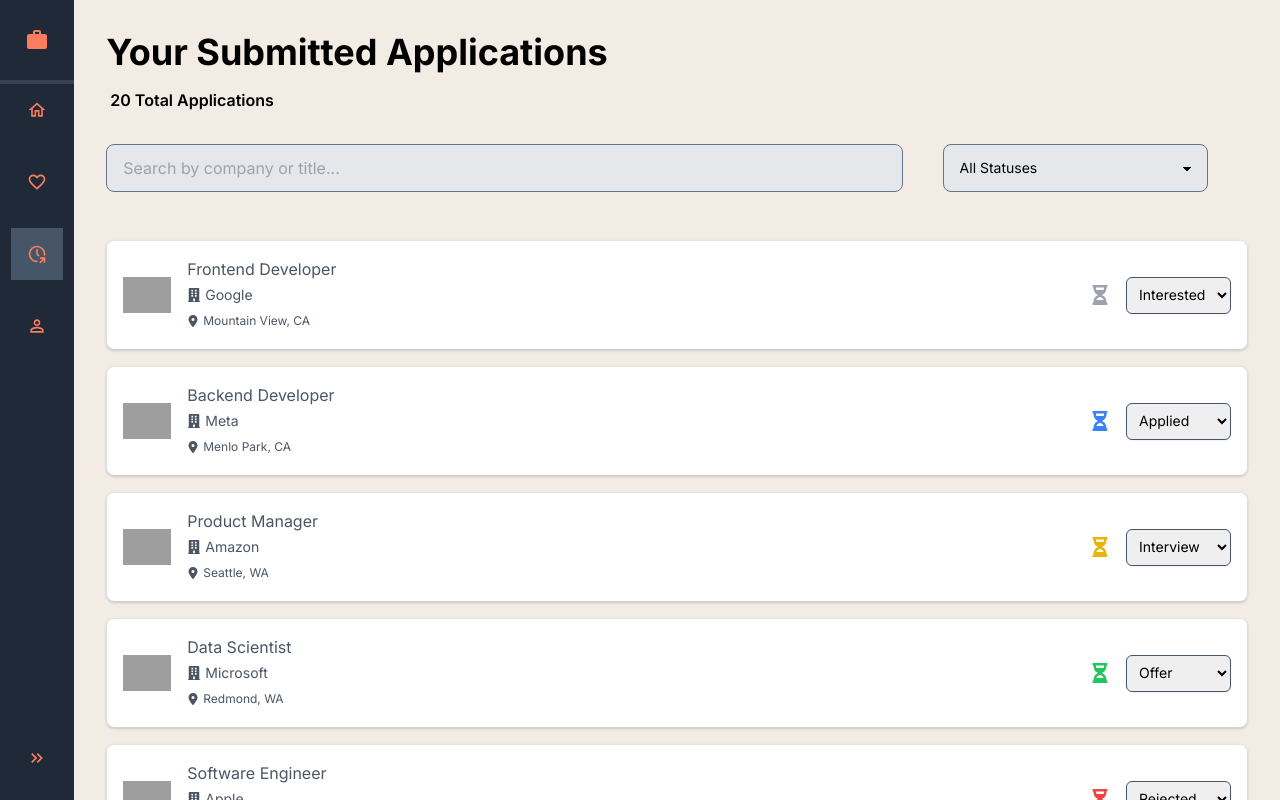
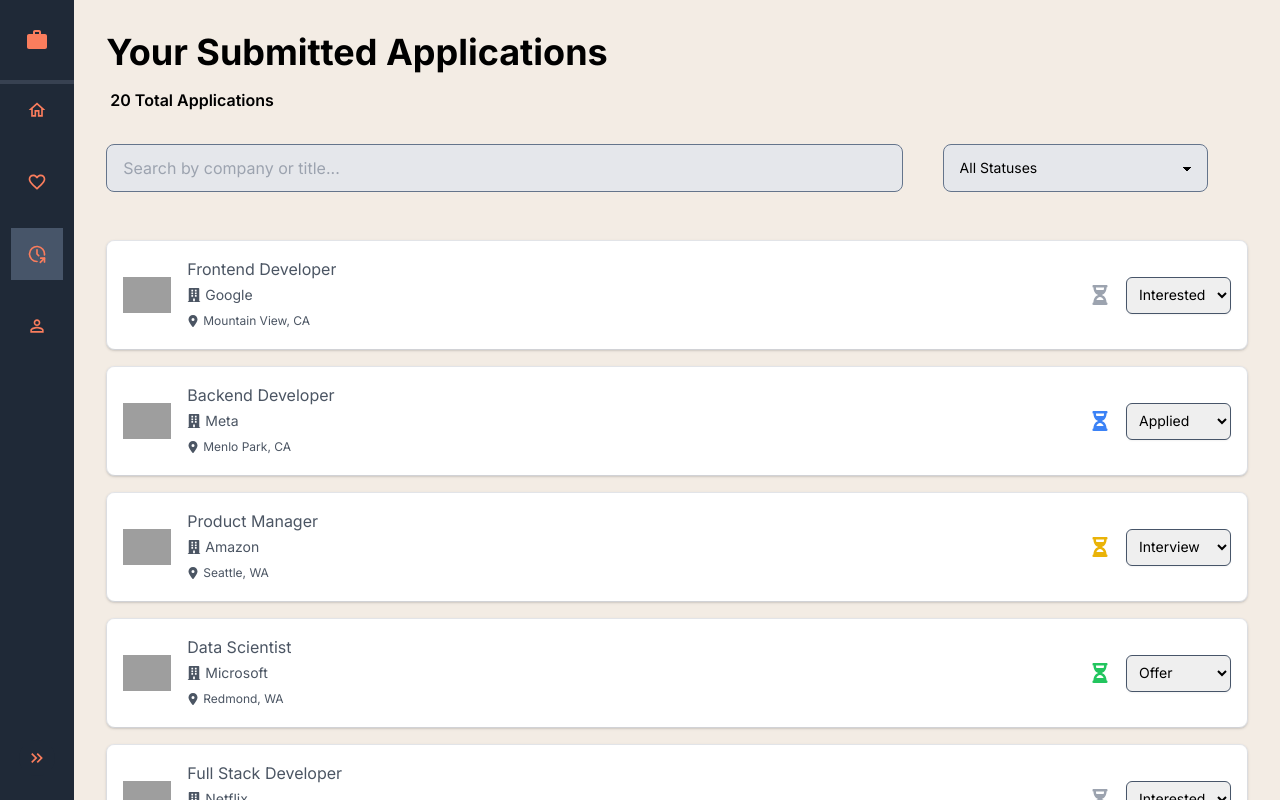
Before and after one commit to Tiemoue/intern-hub, a Next.js app: page /tracker in a window 1280 px wide. Built offline with nearby package versions, Linux system fonts and the light colour scheme; grey boxes are pictures that could not be loaded.

Commit message:
[add] - fakejobs dummy data

```diff
--- a/app/dashboard/page.tsx
+++ b/app/dashboard/page.tsx
@@ -2,7 +2,7 @@
 import JobPostingCard from "../components/jobposting/JobPostingCard";
 import Sidebar from "../components/sidebar/Sidebar";
 import { AiOutlineFolderOpen } from "react-icons/ai";
-import { jobPostings } from "./jobs";
+import { jobPostings } from "../data/fakeJobs";
 import Link from "next/link";
 
 export default function page() {
--- a/app/dashboard/jobs.ts
+++ b/app/data/fakeJobs.ts
@@ -1,4 +1,39 @@
-export const jobPostings = [
+// Example job applications data
+
+export interface JobApplication {
+    id: number;
+    companyName: string;
+    jobTitle: string;
+    status: 'Interested' | 'Applied' | 'Interview' | 'Offer' | 'Rejected';
+    location: string;
+}
+
+
+export const initialApplications: JobApplication[] = [
+    { id: 1, companyName: 'Google', jobTitle: 'Frontend Developer', status: 'Interested' , location: 'Mountain View, CA' },
+    { id: 2, companyName: 'Meta', jobTitle: 'Backend Developer', status: 'Applied', location: 'Menlo Park, CA' },
+    { id: 3, companyName: 'Amazon', jobTitle: 'Product Manager', status: 'Interview', location: 'Seattle, WA'},
+    { id: 4, companyName: 'Microsoft', jobTitle: 'Data Scientist', status: 'Offer', location: 'Redmond, WA' },
+    { id: 5, companyName: 'Apple', jobTitle: 'Software Engineer', status: 'Rejected', location: 'Cupertino, CA'},
+    { id: 6, companyName: 'Netflix', jobTitle: 'Full Stack Developer', status: 'Interested', location: 'Los Gatos, CA' },
+    { id: 7, companyName: 'Tesla', jobTitle: 'Mechanical Engineer', status: 'Applied', location: 'Palo Alto, CA' },
+    { id: 8, companyName: 'Airbnb', jobTitle: 'UX Designer', status: 'Interested', location: 'San Francisco, CA' },
+    { id: 9, companyName: 'Twitter', jobTitle: 'Data Analyst', status: 'Applied', location: 'San Francisco, CA' },
+    { id: 10, companyName: 'LinkedIn', jobTitle: 'Product Designer', status: 'Interested', location: 'Sunnyvale, CA' },
+    { id: 11, companyName: 'Uber', jobTitle: 'Software Engineer', status: 'Applied', location: 'San Francisco, CA' },
+    { id: 12, companyName: 'Lyft', jobTitle: 'Data Scientist', status: 'Interested', location: 'San Francisco, CA' },
+    { id: 13, companyName: 'Slack', jobTitle: 'Product Manager', status: 'Applied', location: 'San Francisco, CA' },
+    { id: 14, companyName: 'Pinterest', jobTitle: 'UX Designer', status: 'Interested', location: 'San Francisco, CA' },
+    { id: 15, companyName: 'Snapchat', jobTitle: 'Software Engineer', status: 'Applied', location: 'Los Angeles, CA' },
+    { id: 16, companyName: 'TikTok', jobTitle: 'Data Analyst', status: 'Interested', location: 'Los Angeles, CA' },
+    { id: 17, companyName: 'Zoom', jobTitle: 'Product Designer', status: 'Applied', location: 'San Jose, CA' },
+    { id: 18, companyName: 'Salesforce', jobTitle: 'Software Engineer', status: 'Interested', location: 'San Francisco, CA' },
+    { id: 19, companyName: 'Oracle', jobTitle: 'Data Scientist', status: 'Applied', location: 'Redwood City, CA' },
+    { id: 20, companyName: 'IBM', jobTitle: 'Product Manager', status: 'Interested', location: 'San Jose, CA' },
+  ];
+
+
+  export const jobPostings = [
     {
       companyName: "Amazon",
       jobTitle: "Software Development Engineer",
--- a/app/login/page.tsx
+++ b/app/login/page.tsx
@@ -54,7 +54,7 @@
 
                                 <div className="flex w-full justify-between items-center">
                                     <a href="#" className="text-blue-600 text-sm hover:underline">Forgot your password?</a>
-                                    <button className="btn  bg-teal-600 hover:bg-teal-700 btn-md text-gray-50">Sign In</button>
+                                    <Link href="/dashboard" className="btn bg-teal-600 hover:bg-teal-700 btn-md text-gray-50">Sign In</Link>
                                 </div>
 
                                 <div className="text-sm">
--- a/app/matches/page.tsx
+++ b/app/matches/page.tsx
@@ -1,6 +1,6 @@
 'use client';
 import React from 'react'
-import { jobPostings } from "../dashboard/jobs";
+import { jobPostings } from "../data/fakeJobs";
 import { useState } from 'react';
 import JobPostingCard from "../components/jobposting/JobPostingCard";
 import Sidebar from '../components/sidebar/Sidebar';
--- a/app/tracker/page.tsx
+++ b/app/tracker/page.tsx
@@ -3,38 +3,9 @@
 import Sidebar from '../components/sidebar/Sidebar';
 import JobCard from '../components/jobstatus/jobCard';
 import { FaSearch } from 'react-icons/fa';
+import { JobApplication, initialApplications } from '../data/fakeJobs';
 
-interface JobApplication {
-  id: number;
-  companyName: string;
-  jobTitle: string;
-  status: 'Interested' | 'Applied' | 'Interview' | 'Offer' | 'Rejected';
-  location: string;
-}
 
-// Example job applications data
-const initialApplications: JobApplication[] = [
-  { id: 1, companyName: 'Google', jobTitle: 'Frontend Developer', status: 'Interested' , location: 'Mountain View, CA' },
-  { id: 2, companyName: 'Meta', jobTitle: 'Backend Developer', status: 'Applied', location: 'Menlo Park, CA' },
-  { id: 3, companyName: 'Amazon', jobTitle: 'Product Manager', status: 'Interview', location: 'Seattle, WA'},
-  { id: 4, companyName: 'Microsoft', jobTitle: 'Data Scientist', status: 'Offer', location: 'Redmond, WA' },
-  { id: 5, companyName: 'Apple', jobTitle: 'Software Engineer', status: 'Rejected', location: 'Cupertino, CA'},
-  { id: 6, companyName: 'Netflix', jobTitle: 'Full Stack Developer', status: 'Interested', location: 'Los Gatos, CA' },
-  { id: 7, companyName: 'Tesla', jobTitle: 'Mechanical Engineer', status: 'Applied', location: 'Palo Alto, CA' },
-  { id: 8, companyName: 'Airbnb', jobTitle: 'UX Designer', status: 'Interested', location: 'San Francisco, CA' },
-  { id: 9, companyName: 'Twitter', jobTitle: 'Data Analyst', status: 'Applied', location: 'San Francisco, CA' },
-  { id: 10, companyName: 'LinkedIn', jobTitle: 'Product Designer', status: 'Interested', location: 'Sunnyvale, CA' },
-  { id: 11, companyName: 'Uber', jobTitle: 'Software Engineer', status: 'Applied', location: 'San Francisco, CA' },
-  { id: 12, companyName: 'Lyft', jobTitle: 'Data Scientist', status: 'Interested', location: 'San Francisco, CA' },
-  { id: 13, companyName: 'Slack', jobTitle: 'Product Manager', status: 'Applied', location: 'San Francisco, CA' },
-  { id: 14, companyName: 'Pinterest', jobTitle: 'UX Designer', status: 'Interested', location: 'San Francisco, CA' },
-  { id: 15, companyName: 'Snapchat', jobTitle: 'Software Engineer', status: 'Applied', location: 'Los Angeles, CA' },
-  { id: 16, companyName: 'TikTok', jobTitle: 'Data Analyst', status: 'Interested', location: 'Los Angeles, CA' },
-  { id: 17, companyName: 'Zoom', jobTitle: 'Product Designer', status: 'Applied', location: 'San Jose, CA' },
-  { id: 18, companyName: 'Salesforce', jobTitle: 'Software Engineer', status: 'Interested', location: 'San Francisco, CA' },
-  { id: 19, companyName: 'Oracle', jobTitle: 'Data Scientist', status: 'Applied', location: 'Redwood City, CA' },
-  { id: 20, companyName: 'IBM', jobTitle: 'Product Manager', status: 'Interested', location: 'San Jose, CA' },
-];
 const Page = () => {
   const [applications, setApplications] = useState<JobApplication[]>(initialApplications);
   const [searchTerm, setSearchTerm] = useState('');
@@ -48,18 +19,34 @@
     setFilterStatus(event.target.value);
   };
 
-  const filteredApplications = applications.filter((application) => {
-    const matchSearchTerm = application.companyName.toLowerCase().includes(searchTerm.toLowerCase()) || application.jobTitle.toLowerCase().includes(searchTerm.toLowerCase());
-    const matchStatus = filterStatus ? application.status === filterStatus : true;
-    return matchSearchTerm && matchStatus;
-  });
+
+  const getSortedAndFilteredApplications = () => {
+    const filtered = applications.filter((application) => {
+      const matchSearchTerm = application.companyName.toLowerCase().includes(searchTerm.toLowerCase()) || application.jobTitle.toLowerCase().includes(searchTerm.toLowerCase());
+      const matchStatus = filterStatus ? application.status === filterStatus : true;
+      return matchSearchTerm && matchStatus;
+    });
+
+    const sorted = filtered.sort((a, b) => {
+      if (a.status === "Rejected" && b.status !== "Rejected") {
+        return 1;
+      } else if (a.status !== "Rejected" && b.status === "Rejected") {
+        return -1;
+      }
+      return 0;
+    });
+
+    return sorted;
+  };
+
+  const sortedAndFilteredApplications = getSortedAndFilteredApplications();
 
   return (
     <div className="flex h-screen overflow-hidden">
       <Sidebar props='Tracker' />
       <div className="flex flex-col w-full ml-4 pr-4 py-4 overflow-auto">
         <h1 className="text-4xl text-black font-bold m-4">Your Submitted Applications</h1>
-        <h2 className="text-black font-semibold mx-5 mb-4">{filteredApplications.length} Total Applications</h2>
+        <h2 className="text-black font-semibold mx-5 mb-4">{sortedAndFilteredApplications.length} Total Applications</h2>
         <div className="mb-4 flex  justify-between p-4">
           <div className='w-full '>
             <input
@@ -87,7 +74,7 @@
           </div>
         </div>
         <ul className='m-4'>
-          {filteredApplications.map((app, index) => (
+          {sortedAndFilteredApplications.map((app, index) => (
             <li key={index} className="bg-white shadow rounded-lg mb-4 border">
               <JobCard {...app} onUpdateStatus={(id, newStatus) => {
                 const updatedApplications = applications.map((application) => {
@@ -102,7 +89,7 @@
             </li>
           ))}
 
-          {filteredApplications.length === 0 && (
+          {sortedAndFilteredApplications.length === 0 && (
             <div className="flex flex-col items-center justify-center text-center p-4">
               <span className='mb-5'> <FaSearch size={32} />  </span>
               <p>No applications found matching your search criteria.</p>
```
